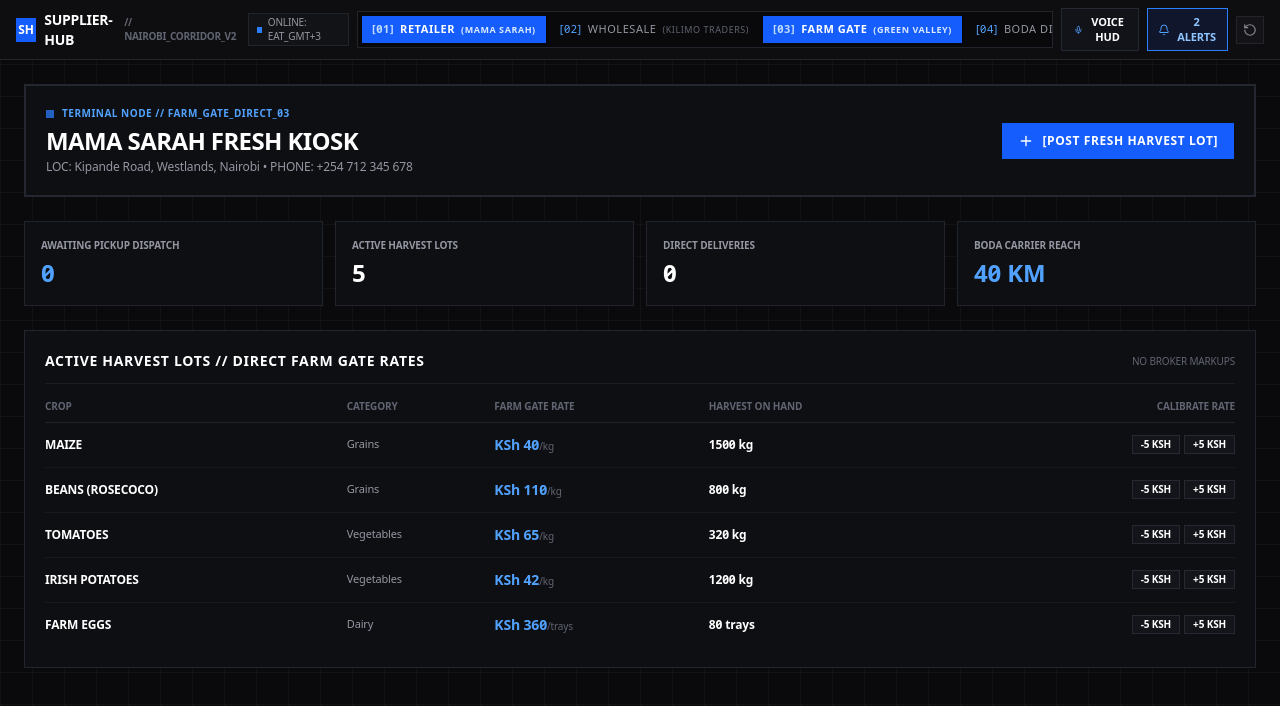
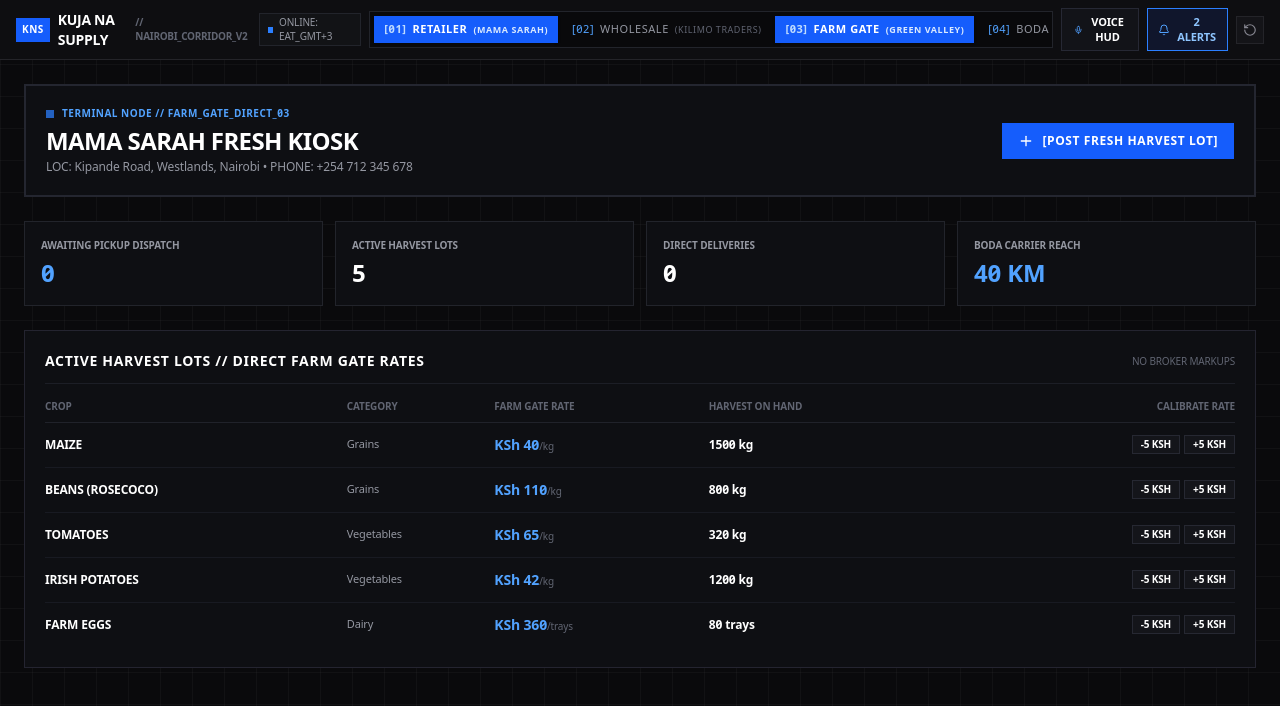
Before and after one commit to Glizocksama-2/supplier-hub, a Next.js app: page /dashboard/farmer in a window 1280 px wide. Shown: the top 706 px of the page. Built offline with nearby package versions, Linux system fonts and the light colour scheme.

Commit message:
chore(branding): rename application to Kuja Na Supply (KNS)

```diff
--- a/package.json
+++ b/package.json
@@ -1,5 +1,5 @@
 {
-  "name": "supplier-hub",
+  "name": "kuja-na-supply",
   "version": "0.1.0",
   "private": true,
   "scripts": {
--- a/src/app/layout.tsx
+++ b/src/app/layout.tsx
@@ -9,12 +9,12 @@ const inconsolata = Inconsolata({
 })
 
 export const metadata: Metadata = {
-  title: 'SUPPLIER HUB // Nairobi B2B Supply & Boda Logistics Terminal',
+  title: 'KUJA NA SUPPLY // Nairobi B2B Supply & Boda Logistics Terminal',
   description: 'Industrial-grade PWA dispatch network connecting retailers, wholesalers, farmers, and boda riders across East Africa.',
-  keywords: ['supplier hub', 'nairobi supply chain', 'retailer kiosk', 'wholesaler', 'farmer', 'boda delivery', 'PWA'],
-  authors: [{ name: 'Supplier Hub Logistics' }],
+  keywords: ['kuja na supply', 'nairobi supply chain', 'retailer kiosk', 'wholesaler', 'farmer', 'boda delivery', 'PWA'],
+  authors: [{ name: 'Kuja Na Supply Logistics' }],
   openGraph: {
-    title: 'SUPPLIER HUB // B2B Terminal',
+    title: 'KUJA NA SUPPLY // B2B Terminal',
     description: 'Direct commodity supply & boda dispatch system for East Africa',
     type: 'website',
   },
@@ -39,7 +39,7 @@ export default function RootLayout({
         <meta name="theme-color" content="#0a0a0c" />
         <meta name="apple-mobile-web-app-capable" content="yes" />
         <meta name="apple-mobile-web-app-status-bar-style" content="black-translucent" />
-        <meta name="apple-mobile-web-app-title" content="SupplierHub" />
+        <meta name="apple-mobile-web-app-title" content="KujaNaSupply" />
         <link rel="apple-touch-icon" href="/icons/icon-192.png" />
       </head>
       <body className={`${inconsolata.variable} font-mono min-h-screen bg-[#0a0a0c] text-[#e2e4e9] antialiased selection:bg-blue-600 selection:text-white`}>
--- a/src/app/login/page.tsx
+++ b/src/app/login/page.tsx
@@ -42,10 +42,10 @@ export default function LoginPage() {
     <div className="min-h-screen bg-[#0a0a0c] text-[#e2e4e9] tactical-grid font-mono flex flex-col justify-center py-12 px-4 sm:px-6 lg:px-8 selection:bg-blue-600 selection:text-white">
       <div className="sm:mx-auto sm:w-full sm:max-w-md text-center space-y-2">
         <Link href="/" className="inline-flex items-center gap-2">
-          <div className="w-8 h-8 bg-blue-600 text-white font-black flex items-center justify-center text-sm">
-            SH
+          <div className="w-10 h-8 bg-blue-600 text-white font-black flex items-center justify-center text-xs tracking-wider">
+            KNS
           </div>
-          <span className="text-xl font-black text-white uppercase tracking-tight">SUPPLIER HUB // OPS</span>
+          <span className="text-xl font-black text-white uppercase tracking-tight">KUJA NA SUPPLY // OPS</span>
         </Link>
         <p className="text-xs text-[#9497a1] uppercase tracking-wider">
           AUTHENTICATE TERMINAL SESSION // NAIROBI NETWORK
@@ -126,7 +126,7 @@ export default function LoginPage() {
                 required
                 value={email}
                 onChange={(e) => setEmail(e.target.value)}
-                placeholder="operator@supplierhub.co.ke"
+                placeholder="operator@kujanasupply.co.ke"
                 className="w-full bg-[#090a0d] border border-[#22242c] text-white py-2 px-3 font-mono font-bold"
               />
             </div>
--- a/src/app/manifest.ts
+++ b/src/app/manifest.ts
@@ -2,13 +2,13 @@ import type { MetadataRoute } from 'next'
 
 export default function manifest(): MetadataRoute.Manifest {
   return {
-    name: 'Supplier Hub PWA',
-    short_name: 'SupplierHub',
-    description: 'B2B supply platform connecting retailers, wholesalers, farmers, and boda riders across East Africa.',
+    name: 'Kuja Na Supply PWA',
+    short_name: 'KujaNaSupply',
+    description: 'B2B commodity supply & boda dispatch platform connecting retailers, wholesalers, farmers, and boda riders across East Africa.',
     start_url: '/',
     display: 'standalone',
-    background_color: '#ffffff',
-    theme_color: '#22c55e',
+    background_color: '#0a0a0c',
+    theme_color: '#0a0a0c',
     icons: [
       {
         src: '/icons/icon-192.png',
--- a/src/app/page.tsx
+++ b/src/app/page.tsx
@@ -147,11 +147,11 @@ export default function HomePage() {
       <nav className="border-b border-[#22242c] bg-[#0c0d10]/95 backdrop-blur-md sticky top-0 z-40">
         <div className="max-w-[1500px] mx-auto px-4 sm:px-6 h-14 flex items-center justify-between">
           <div className="flex items-center gap-3">
-            <div className="w-7 h-7 bg-blue-600 text-white font-black text-sm flex items-center justify-center">
-              SH
+            <div className="w-8 h-7 bg-blue-600 text-white font-black text-xs flex items-center justify-center tracking-wider">
+              KNS
             </div>
             <span className="text-white font-black tracking-tight text-sm uppercase">
-              SUPPLIER HUB // OPS HUD
+              KUJA NA SUPPLY // OPS HUD
             </span>
           </div>
 
@@ -513,7 +513,7 @@ export default function HomePage() {
 
         {/* Quick Demo Footer */}
         <footer className="pt-8 border-t border-[#20222a] flex flex-col sm:flex-row items-center justify-between text-xs text-[#616572] gap-4">
-          <p>© 2026 SUPPLIER HUB // NAIROBI LOGISTICS CORRIDOR. BUILT FOR INFORMAL ECONOMIES.</p>
+          <p>© 2026 KUJA NA SUPPLY // NAIROBI LOGISTICS CORRIDOR. BUILT FOR INFORMAL ECONOMIES.</p>
           <div className="flex items-center gap-4">
             <Link href="/dashboard/retailer" className="hover:text-white">RETAILER</Link>
             <Link href="/dashboard/wholesaler" className="hover:text-white">WHOLESALER</Link>
--- a/src/app/signup/page.tsx
+++ b/src/app/signup/page.tsx
@@ -40,10 +40,10 @@ export default function SignUpPage() {
     <div className="min-h-screen bg-[#0a0a0c] text-[#e2e4e9] tactical-grid font-mono flex flex-col justify-center py-12 px-4 sm:px-6 lg:px-8 selection:bg-blue-600 selection:text-white">
       <div className="sm:mx-auto sm:w-full sm:max-w-md text-center space-y-2">
         <Link href="/" className="inline-flex items-center gap-2">
-          <div className="w-8 h-8 bg-blue-600 text-white font-black flex items-center justify-center text-sm">
-            SH
+          <div className="w-10 h-8 bg-blue-600 text-white font-black flex items-center justify-center text-xs tracking-wider">
+            KNS
           </div>
-          <span className="text-xl font-black text-white uppercase tracking-tight">SUPPLIER HUB // OPS</span>
+          <span className="text-xl font-black text-white uppercase tracking-tight">KUJA NA SUPPLY // OPS</span>
         </Link>
         <p className="text-xs text-[#9497a1] uppercase tracking-wider">
           REGISTER NEW OPERATOR NODE // NAIROBI NETWORK
--- a/src/components/DemoRoleSwitcher.tsx
+++ b/src/components/DemoRoleSwitcher.tsx
@@ -52,11 +52,11 @@ export function DemoRoleSwitcher() {
             {/* Left: Terminal Branding */}
             <div className="flex items-center justify-between gap-3">
               <Link href="/" className="flex items-center gap-2 group">
-                <div className="w-6 h-6 bg-blue-600 text-white font-black flex items-center justify-center text-xs group-hover:bg-blue-500 transition-colors">
-                  SH
+                <div className="px-1.5 h-6 bg-blue-600 text-white font-black flex items-center justify-center text-[10px] tracking-wider group-hover:bg-blue-500 transition-colors">
+                  KNS
                 </div>
                 <div className="flex items-center gap-2 font-bold tracking-tight">
-                  <span className="text-white text-sm">SUPPLIER-HUB</span>
+                  <span className="text-white text-sm">KUJA NA SUPPLY</span>
                   <span className="text-[#616572] text-[10px] hidden sm:inline">// NAIROBI_CORRIDOR_V2</span>
                 </div>
               </Link>
--- a/src/components/VoiceAssistantModal.tsx
+++ b/src/components/VoiceAssistantModal.tsx
@@ -129,7 +129,7 @@ export function VoiceAssistantModal({ isOpen, onClose }: VoiceAssistantProps) {
               notes: 'Tactical Voice HUD requisition',
             })
 
-            const reply = `Order SH-${order.id.slice(-4)} logged. Sourced ${qty} ${product.unit} ${product.name} from ${best.supplier?.business_name} at KSh ${best.price_per_unit}/${product.unit}. Total invoice KSh ${order.total_amount.toLocaleString()}. Boda dispatch broadcast initiated.`
+            const reply = `Order ${order.id} logged. Sourced ${qty} ${product.unit} ${product.name} from ${best.supplier?.business_name} at KSh ${best.price_per_unit}/${product.unit}. Total invoice KSh ${order.total_amount.toLocaleString()}. Boda dispatch broadcast initiated.`
             setResponseMessage(reply)
             speakText(reply)
             return
--- a/src/store/index.ts
+++ b/src/store/index.ts
@@ -77,9 +77,9 @@ export const DEMO_PROFILES: Record<UserRole, Profile> = {
     id: 'user-admin-1',
     role: 'admin',
     full_name: 'System Admin',
-    email: 'admin@supplierhub.co.ke',
+    email: 'admin@kujanasupply.co.ke',
     phone: '+254 700 000 000',
-    business_name: 'Supplier Hub Central Operations',
+    business_name: 'Kuja Na Supply Central Operations',
     location: null,
     address: 'Nairobi Central',
     is_verified: true,
@@ -607,7 +607,7 @@ export const useAppStore = create<AppState>()(
         const supplier = DEMO_PROFILES[supplierId.includes('farmer') ? 'farmer' : 'wholesaler'] || listing?.supplier
 
         const newOrder: Order = {
-          id: `SH-${Date.now().toString().slice(-4)}`,
+          id: `KNS-${Date.now().toString().slice(-4)}`,
           retailer_id: state.currentUser.id,
           supplier_id: supplierId,
           product_id: productId,
@@ -921,7 +921,7 @@ export const useAppStore = create<AppState>()(
       },
     }),
     {
-      name: 'supplier-hub-master-store',
+      name: 'kuja-na-supply-master-store',
     }
   )
 )
```
Also changed, not shown: public/manifest.json.
